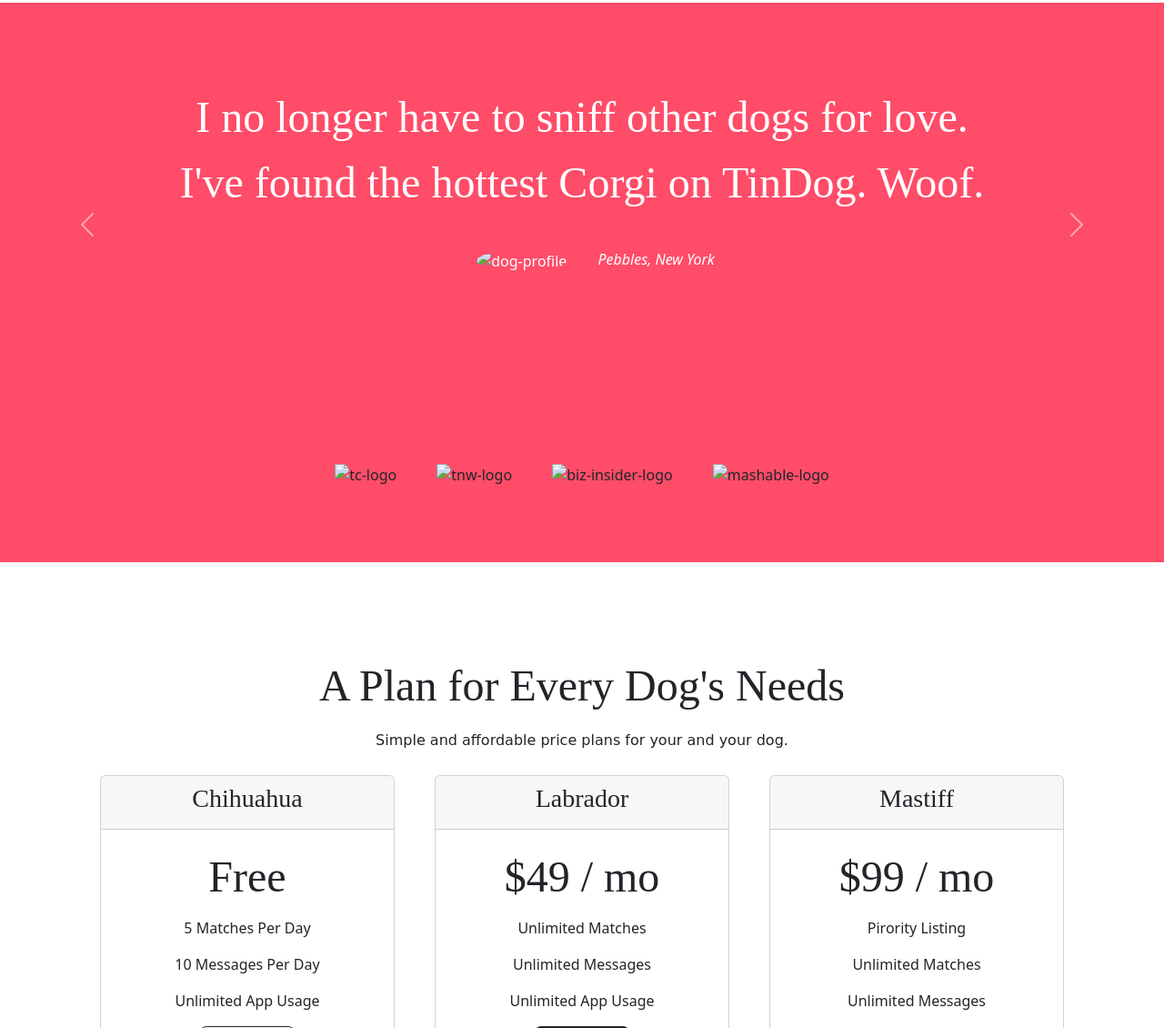
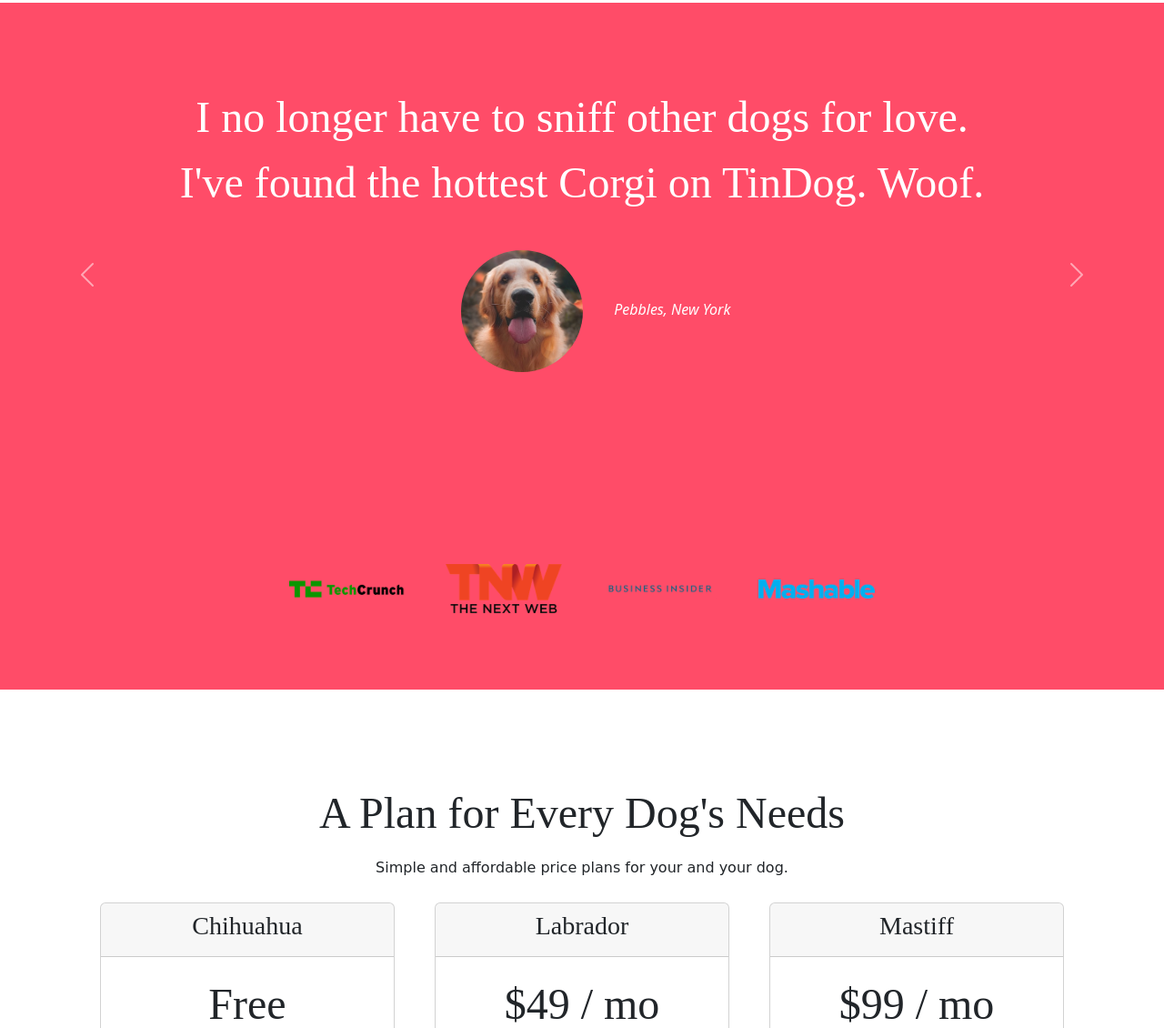
Before and after one commit to A-D-7/Tindog-Website, a plain HTML site: page index.html in a window 1280 px wide. Shown: the part 1226-2356 px from the top of the page at 91% size. Drawn offline with nearby package versions, Linux system fonts and the light colour scheme; files that its build step writes are made by us from their sources.

Commit message:
Project-3

```diff
--- a/index.html
+++ b/index.html
@@ -10,7 +10,7 @@
   <script src="https://cdn.jsdelivr.net/npm/bootstrap@5.2.2/dist/js/bootstrap.bundle.min.js" integrity="sha384-OERcA2EqjJCMA+/3y+gxIOqMEjwtxJY7qPCqsdltbNJuaOe923+mo//f6V8Qbsw3" crossorigin="anonymous"></script>
   <!-- CSS only -->
   <link href="https://cdn.jsdelivr.net/npm/bootstrap@5.2.2/dist/css/bootstrap.min.css" rel="stylesheet" integrity="sha384-Zenh87qX5JnK2Jl0vWa8Ck2rdkQ2Bzep5IDxbcnCeuOxjzrPF/et3URy9Bv1WTRi" crossorigin="anonymous">
-  <link rel="stylesheet" href="css/styles.css">
+  <link rel="stylesheet" href="styles.css">
   <link rel="preconnect" href="https://fonts.googleapis.com">
   <link rel="preconnect" href="https://fonts.gstatic.com" crossorigin>
   <link href="https://fonts.googleapis.com/css2?family=Montserrat&family=Ubuntu&display=swap" rel="stylesheet">
@@ -61,7 +61,7 @@
         <button type="button" class="btn btn-outline-light btn-lg download-btn"><i class="fa-brands fa-google-play"></i> Download</button>
         </div>
         <div class="col-lg-6">
-        <img class="title-img" src="images/iphone6.png" alt="iphone-mockup">
+        <img class="title-img" src="iphone6.png" alt="iphone-mockup">
         </div>
       </div>
     </div>
@@ -106,12 +106,12 @@
       <div class="carousel-inner">
         <div class="carousel-item active">
           <h2>I no longer have to sniff other dogs for love. I've found the hottest Corgi on TinDog. Woof.</h2>
-          <img class="test-img" src="images/dog-img.jpg" alt="dog-profile">
+          <img class="test-img" src="dog-img.jpg" alt="dog-profile">
           <em>Pebbles, New York</em>
         </div>
         <div class="carousel-item">
           <h2 class="testimonial-text">My dog used to be so lonely, but with TinDog's help, they've found the love of their life. I think.</h2>
-          <img class="test-img" src="images/lady-img.jpg" alt="lady-profile">
+          <img class="test-img" src="lady-img.jpg" alt="lady-profile">
           <em>Beverly, Illinois</em>
         </div>
 
@@ -136,10 +136,10 @@
   <!-- Press -->
 
   <section id="press">
-    <img class="press-logo" src="images/techcrunch.png" alt="tc-logo">
-    <img class="press-logo" src="images/tnw.png" alt="tnw-logo">
-    <img class="press-logo" src="images/bizinsider.png" alt="biz-insider-logo">
-    <img class="press-logo" src="images/mashable.png" alt="mashable-logo">
+    <img class="press-logo" src="techcrunch.png" alt="tc-logo">
+    <img class="press-logo" src="tnw.png" alt="tnw-logo">
+    <img class="press-logo" src="bizinsider.png" alt="biz-insider-logo">
+    <img class="press-logo" src="mashable.png" alt="mashable-logo">
 
   </section>
 
```
